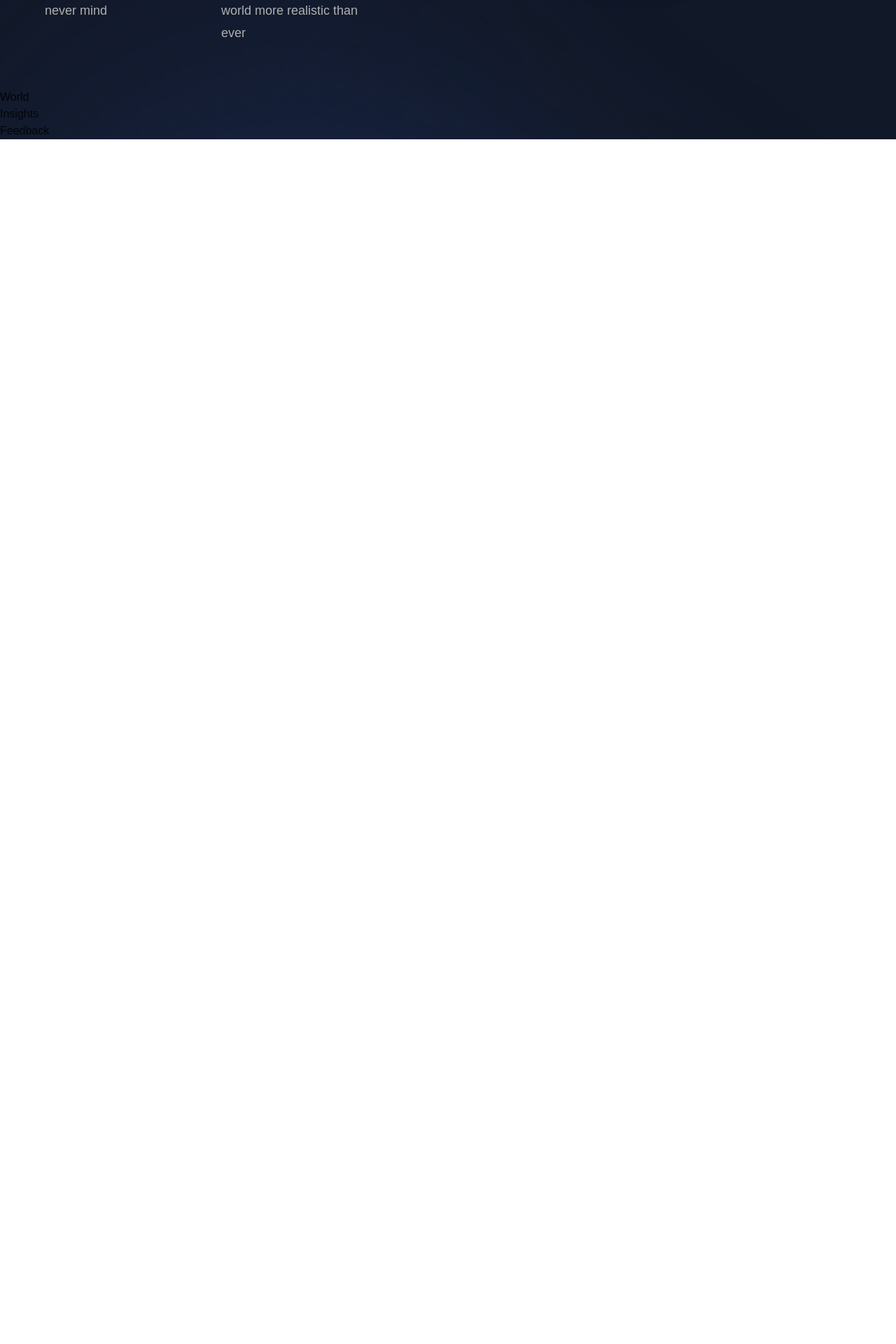
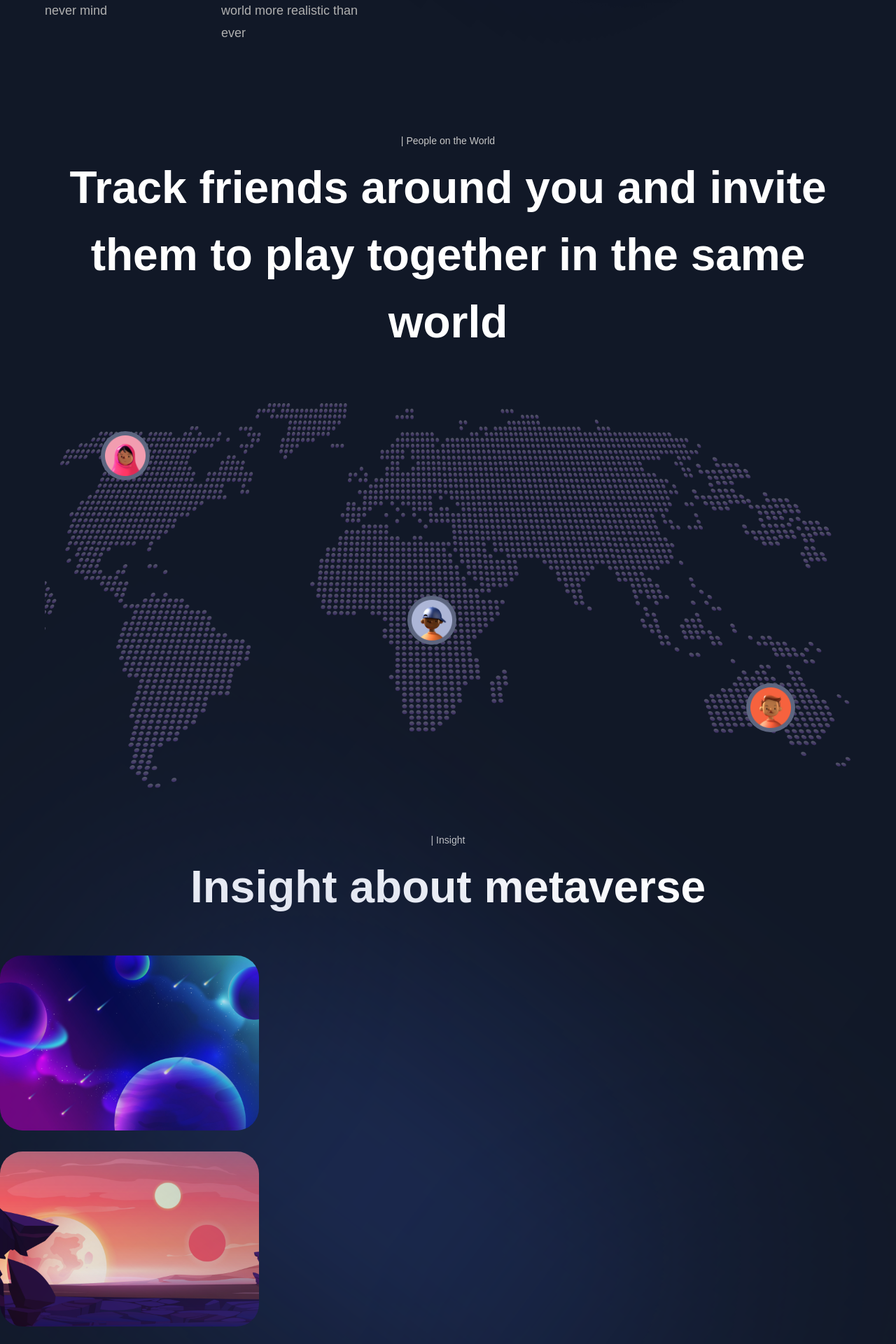
Before and after one commit to OnlineAzamat/datasoft-2, a Next.js app: page / in a window 1280 px wide. Shown: the part 4040-5960 px from the top of the page at 70% size. Before the commit the page ends 4239 px from the top, so only its background shows below. Built offline with nearby package versions, Linux system fonts and the light colour scheme; a web font is replaced by a local one.

Commit message:
feat: add Insights component

```diff
--- /dev/null
+++ b/components/InsightCard.jsx
@@ -0,0 +1,15 @@
+'use client'
+import { motion } from "framer-motion"
+
+import { fadeIn } from "@/utils/motion"
+
+export default function InsightCard({ imgUrl, title, subtitle, index }) {
+  return (
+    <motion.div
+      variants={fadeIn('up', 'spring', index * 0.5, 1)}
+      className="flex md:flex-row flex-col gap-4"
+    >
+      <img src={imgUrl} alt="planet-01" className="md:w-[370px] w-full h-[250px] rounded-[32px] object-cover" />
+    </motion.div>
+  )
+}
--- a/sections/Insights.jsx
+++ b/sections/Insights.jsx
@@ -1,5 +1,35 @@
+'use client'
+
+import { motion } from "framer-motion";
+
+import styles from "@/styles";
+import { staggerContainer, fadeIn } from "@/utils/motion";
+import { TitleText, TypingText } from "@/components/CustomTexts";
+import { insights } from "@/constants";
+import InsightCard from "@/components/InsightCard";
+
 export const Insights = () => {
   return (
-    <div>Insights</div>
+    <section classname={`${styles.paddings} relative z-10`}>
+      <motion.div
+        variants={staggerContainer}
+        initial="hidden"
+        whileInView="show"
+        viewport={{ once: 'false', amount: 0.25 }}
+        className={`${styles.innerWidth} mx-auto flex flex-col`}
+      >
+        <TypingText title="| Insight" textStyles="text-center" />
+        <TitleText title="Insight about metaverse" textStyles="text-center" />
+        <div className="mt-[50px] flex flex-col gap-[30px]">
+          {insights.map((insight, index) => (
+            <InsightCard
+              key={`insight-${index}`}
+              {...insight}
+              index={index + 1}
+            />
+          ))}
+        </div>
+      </motion.div>
+    </section>
   )
 }
--- a/sections/World.jsx
+++ b/sections/World.jsx
@@ -1,5 +1,38 @@
+'use client'
+
+import { motion } from "framer-motion";
+
+import styles from "@/styles";
+import { staggerContainer, fadeIn } from "@/utils/motion";
+import { TitleText, TypingText } from "@/components/CustomTexts";
+
 export const World = () => {
   return (
-    <div>World</div>
+    <section className={`${styles.paddings} relative z-10`}>
+      <motion.div
+        variants={staggerContainer}
+        initial="hidden"
+        whileInView="show"
+        viewport={{ once: 'false', amount: 0.25 }}
+        className={`${styles.innerWidth} mx-auto flex flex-col`}
+      >
+        <TypingText title="| People on the World" textStyles="text-center" />
+        <TitleText title={<>Track friends around you and invite them to play together in the same world</>} textStyles="text-center" />
+
+        <motion.div variants={fadeIn('up', 'tween', 0.3, 1)} className="relative mt-[68px] flex w-full h-[550px]">
+          <img src="/map.png" alt="map" className="w-full h-full object-cover" />
+
+          <div className="absolute bottom-20 right-20 w-[70px] h-[70px] p-[6px] rounded-full bg-[#5d6680]">
+            <img src="/people-01.png" alt="people-01" className="w-full h-full" />
+          </div>
+          <div className="absolute top-10 left-20 w-[70px] h-[70px] p-[6px] rounded-full bg-[#5d6680]">
+            <img src="/people-02.png" alt="people-02" className="w-full h-full" />
+          </div>
+          <div className="absolute top-1/2 left-[45%] w-[70px] h-[70px] p-[6px] rounded-full bg-[#5d6680]">
+            <img src="/people-03.png" alt="people-03" className="w-full h-full" />
+          </div>
+        </motion.div>
+      </motion.div>
+    </section>
   )
 }
```
